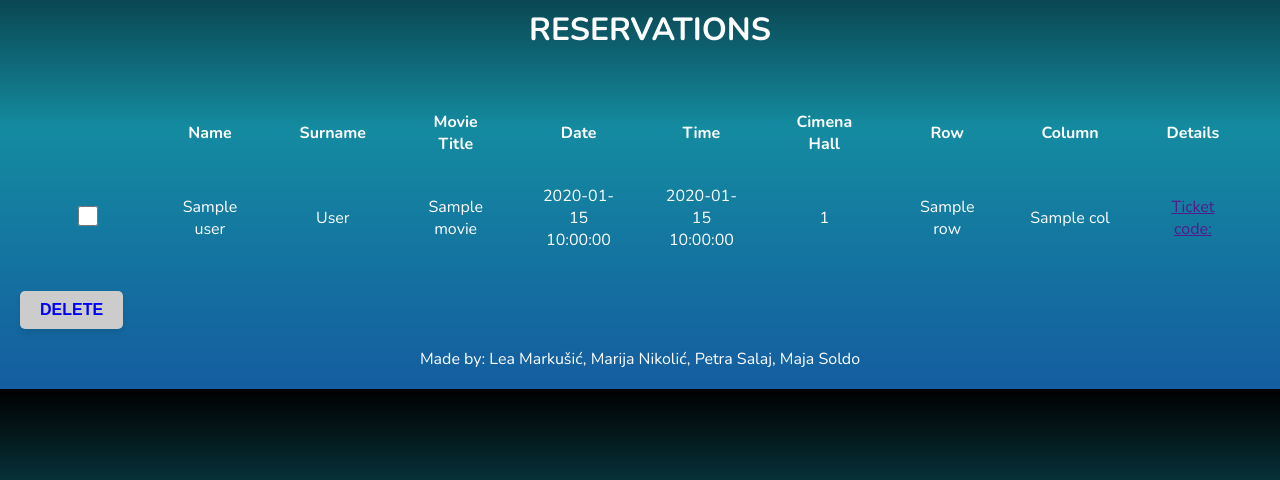
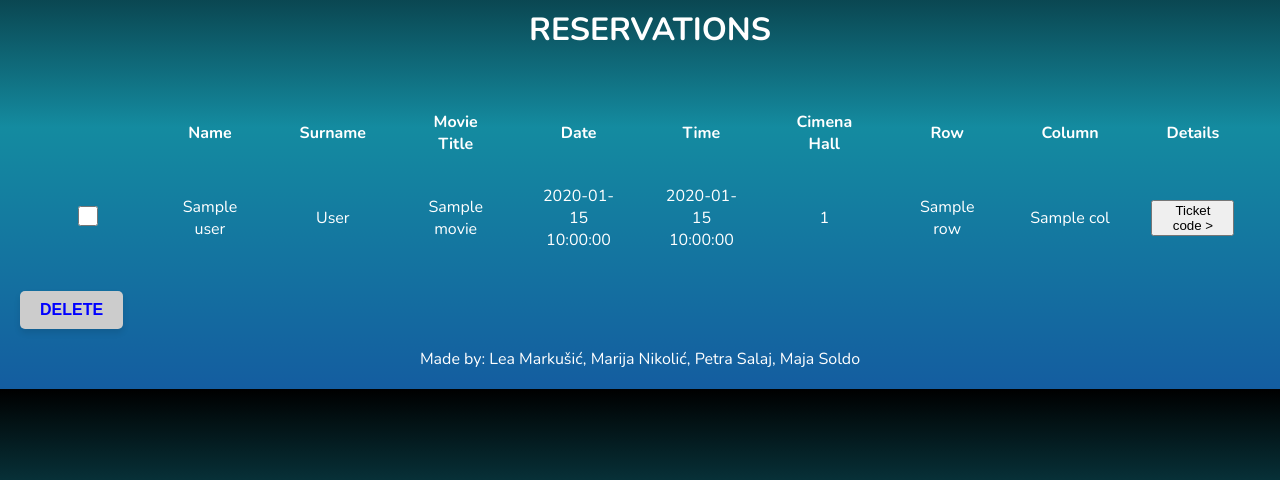
Before and after one commit to majasold/Projekt_RP2, a PHP site: template view/allreservations.php in a window 1280 px wide. Shown: the part 134-614 px from the top of the page. Run offline with PHP 8.4, Linux system fonts and the light colour scheme; the template is opened without the code that fills it: most values are stand-ins (such as "Sample title", 1, 10 or a date in 2020); data that the repository does not hold is empty; some web fonts are replaced.

Commit message:
prepravak3

```diff
--- a/view/allreservations.php
+++ b/view/allreservations.php
@@ -33,7 +33,11 @@
                   <td><?php echo $res["reservation"]->row; ?></td>
                   <td><?php echo $res["reservation"]->col; ?></td>
                   <?php $ticketCode = $this->generateURL($reservation->id_reservation, $reservation->created); ?>
-                  <td><?php echo " <a href='{$ticketCode}' target='_blank'>Ticket code:</a><br>" ?></td>
+                  <td><div class= "buttons">
+                          <button class = "qr" data-href = <?php echo " <a href='{$ticketCode}' target='_blank'>Ticket code</a>" ?> >
+                          </button>
+                      </div>
+                  </td>
               </tr>
           <?php endforeach; ?>
         </tbody>
```
